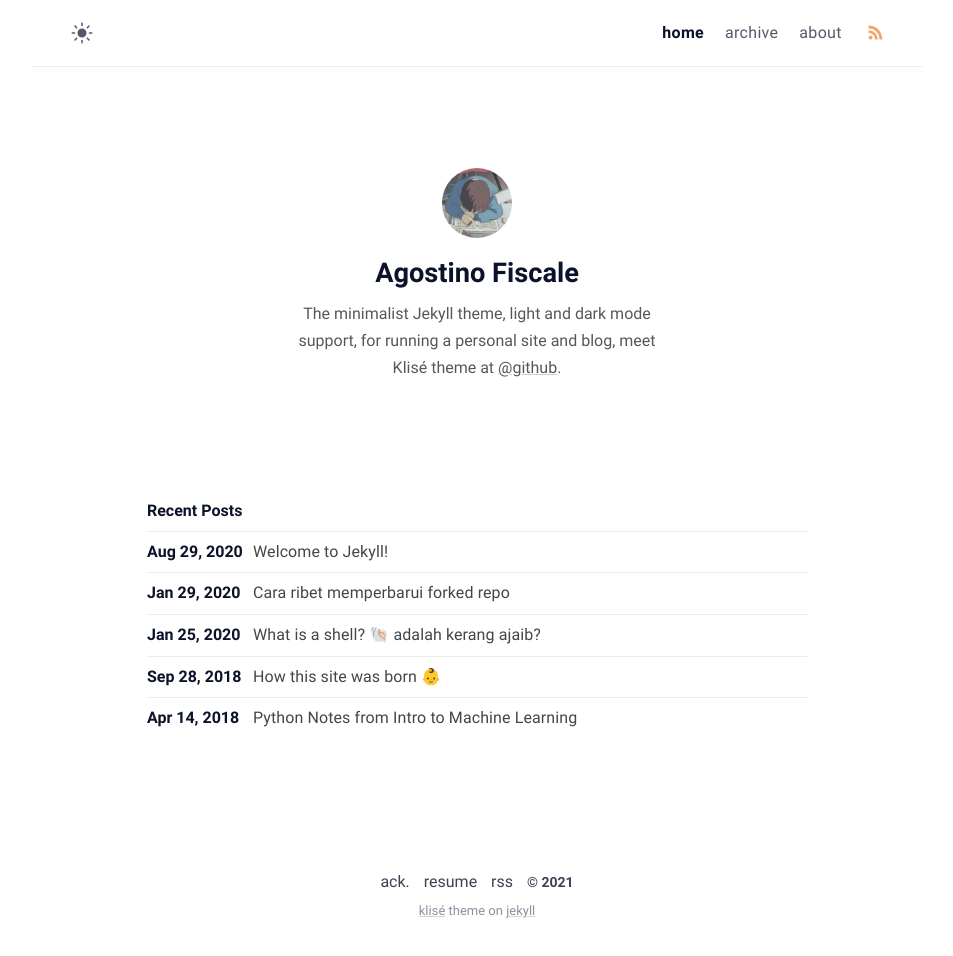
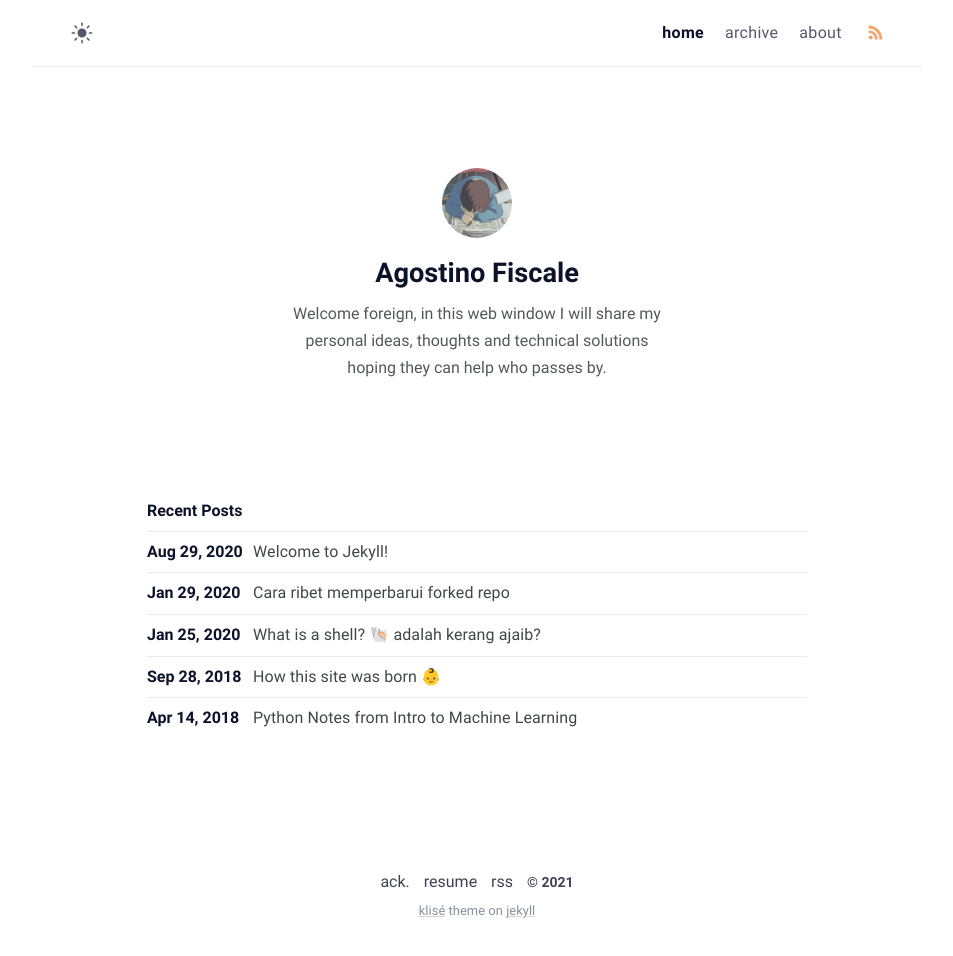
Before and after one commit to agostinofiscale/agostinofiscale.github.io, a Jekyll site: the page built from index.md, in a window 1280 px wide. Shown: the whole page, without its empty margins (163-1116 px from the left). Built offline with Jekyll 4.4.1, drawn with Linux system fonts in a browser that asks for light colours.

Commit message:
Change author bio

```diff
--- a/_config.yml
+++ b/_config.yml
@@ -13,8 +13,7 @@ mode: light # default theme "dark" | "light"
 author:
   name: Agostino Fiscale # author name
   bio: >- # tell to the world
-    The minimalist Jekyll theme, light and dark mode support, for running a personal site and blog,
-    meet Klisé theme at <a href="https://github.com/piharpi/jekyll-klise" target="_blank" rel="noopener">@github</a>.
+    Welcome foreign, in this web window I will share my personal ideas, thoughts and technical solutions hoping they can help who passes by.
   username: dekus # general username
   github: agostinofiscale # github username
   twitter: twitter_username # twitter username
```
